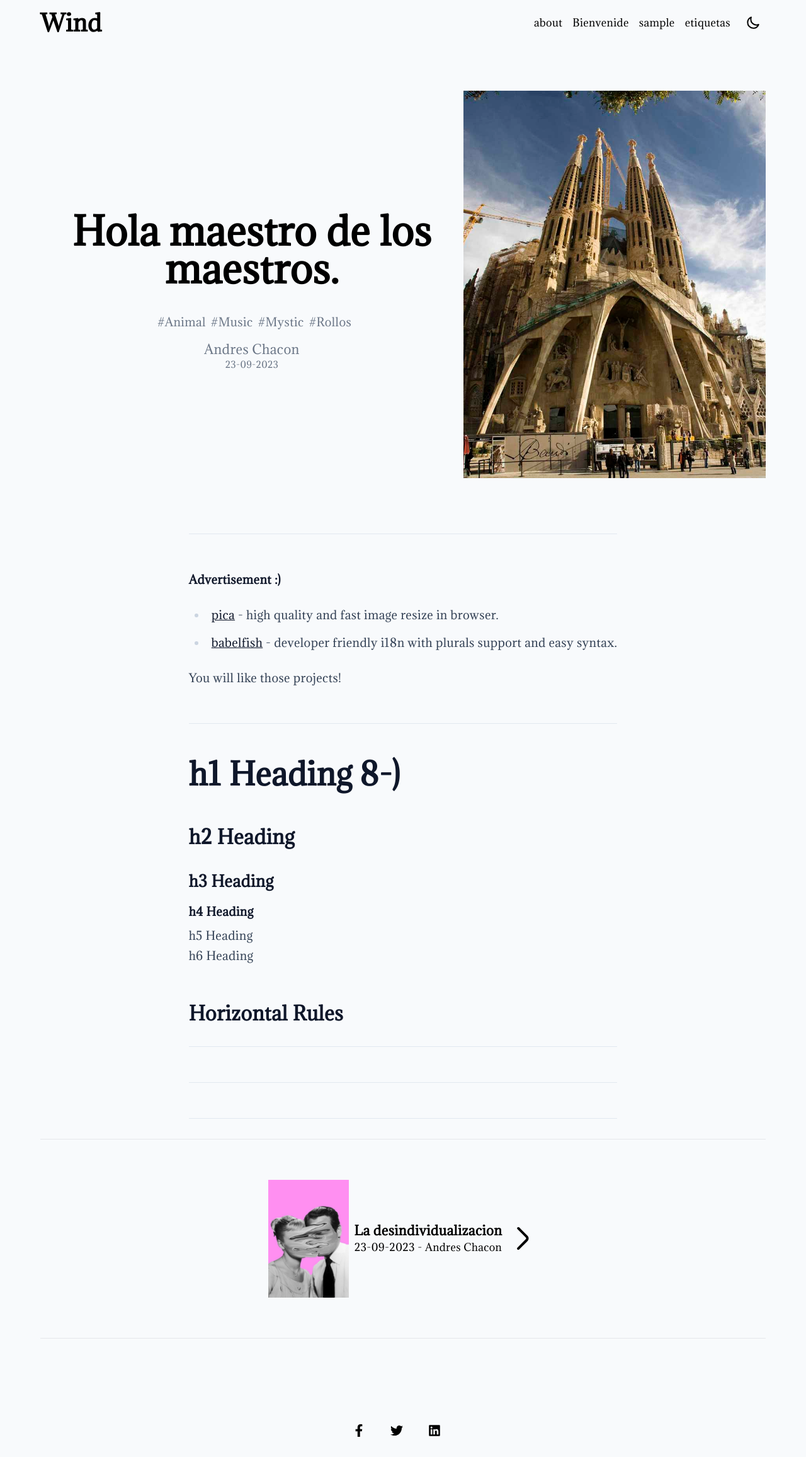
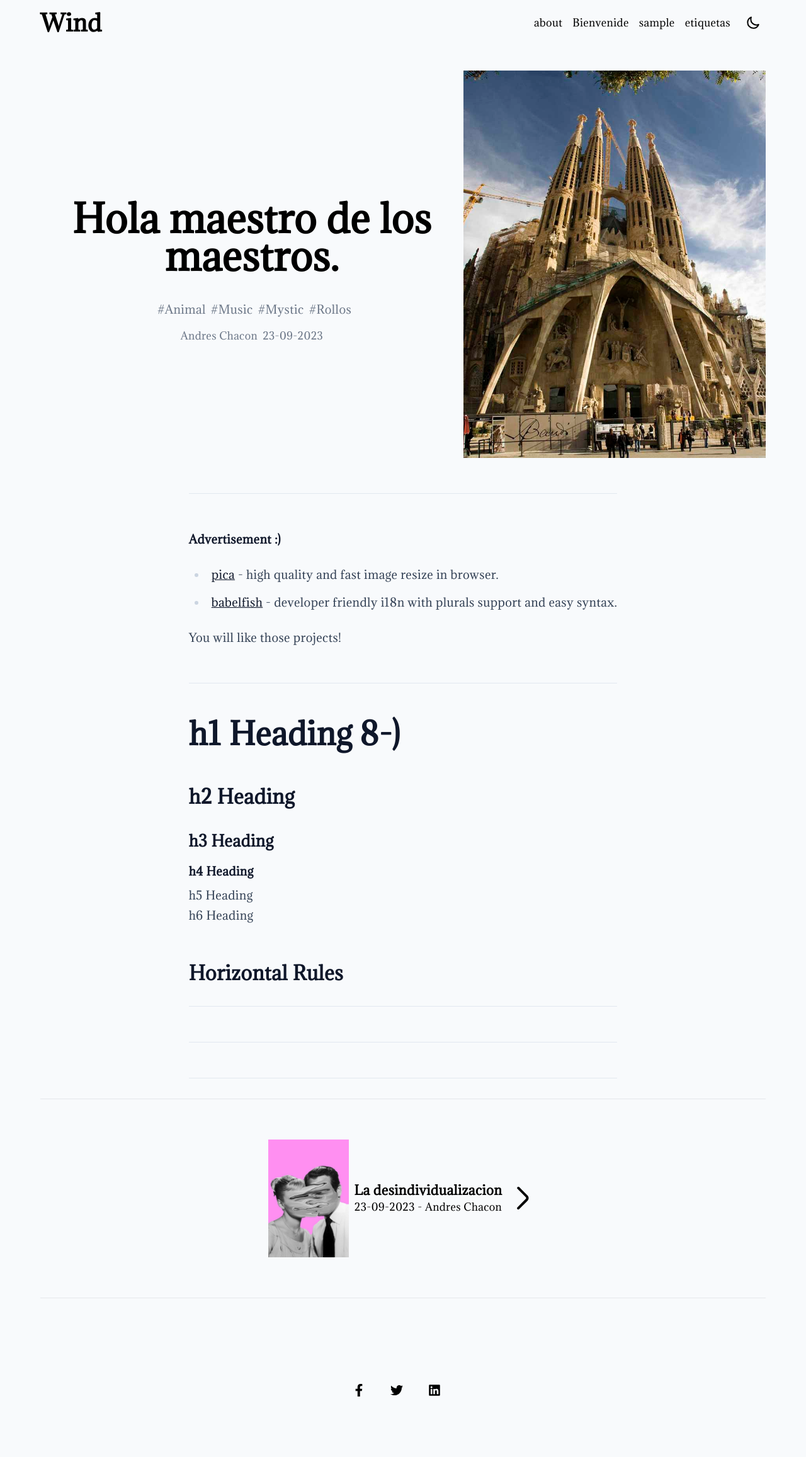
Before and after one commit to a-chacon/wind, a Jekyll site: the page built from _posts/2023-09-23-test-1.md, in a window 1280 px wide. Shown: the whole page at 63% size. Built offline with Jekyll 4.4.1, drawn with Linux system fonts in a browser that asks for light colours; after the commit the page ends 2249 px from its top, so only the background shows below that.

Commit message:
fix: post size

```diff
--- a/_layouts/post.html
+++ b/_layouts/post.html
@@ -3,7 +3,7 @@ layout: base
 ---
 
 <div class="flex justify-center md:pt-8">
-  <div class="flex flex-col md:flex-row items-center py-4 md:py-8">
+  <div class="flex flex-col md:flex-row items-center">
     <div class="basis-4/6">
       <h1 class="text-2xl md:text-4xl xl:text-6xl font-bold text-center p-6">{{page.title}}</h1>
       <div class="flex justify-center">
@@ -11,8 +11,10 @@ layout: base
         <a class="text-sm md:text-lg py-4  pl-2 text-slate-600/80 underline md:no-underline hover:underline dark:text-slate-100/80" href="/tags/#{{tag}}">#{{tag}}</a>
         {% endfor %}
       </div>
-      <h5 class="text-lg md:text-xl text-center text-slate-600/80 dark:text-slate-100/80">{{page.author | default: site.author }}</h5>
-      <p class="text-center text-sm text-slate-600/80 dark:text-slate-100/80">{{ page.date | date: "%d-%m-%Y" }}</p>
+      <div class="flex justify-center items-center gap-2">
+        <h5 class="text-slate-600/80 dark:text-slate-100/80">{{page.author | default: site.author }}</h5>
+        <p class="text-slate-600/80 dark:text-slate-100/80">{{ page.date | date: "%d-%m-%Y" }}</p>
+      </div>
     </div>
     <img src="{{ page.image}}" alt="" class="basis-2/6  w-11/12 md:w-5/12 p-2 md:px-0">
   </div>
```
Also changed, not shown: assets/dist-style.css.
